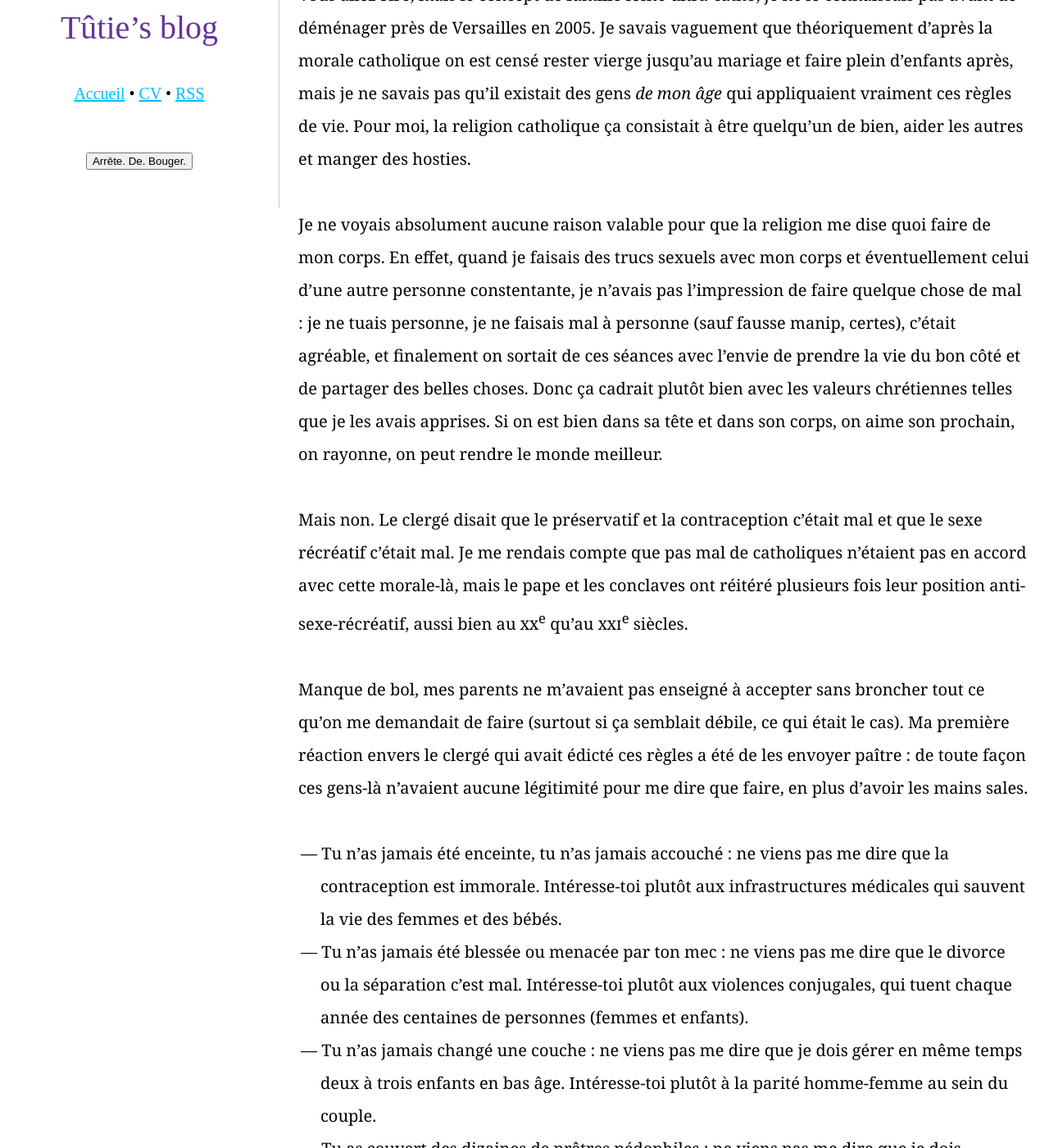
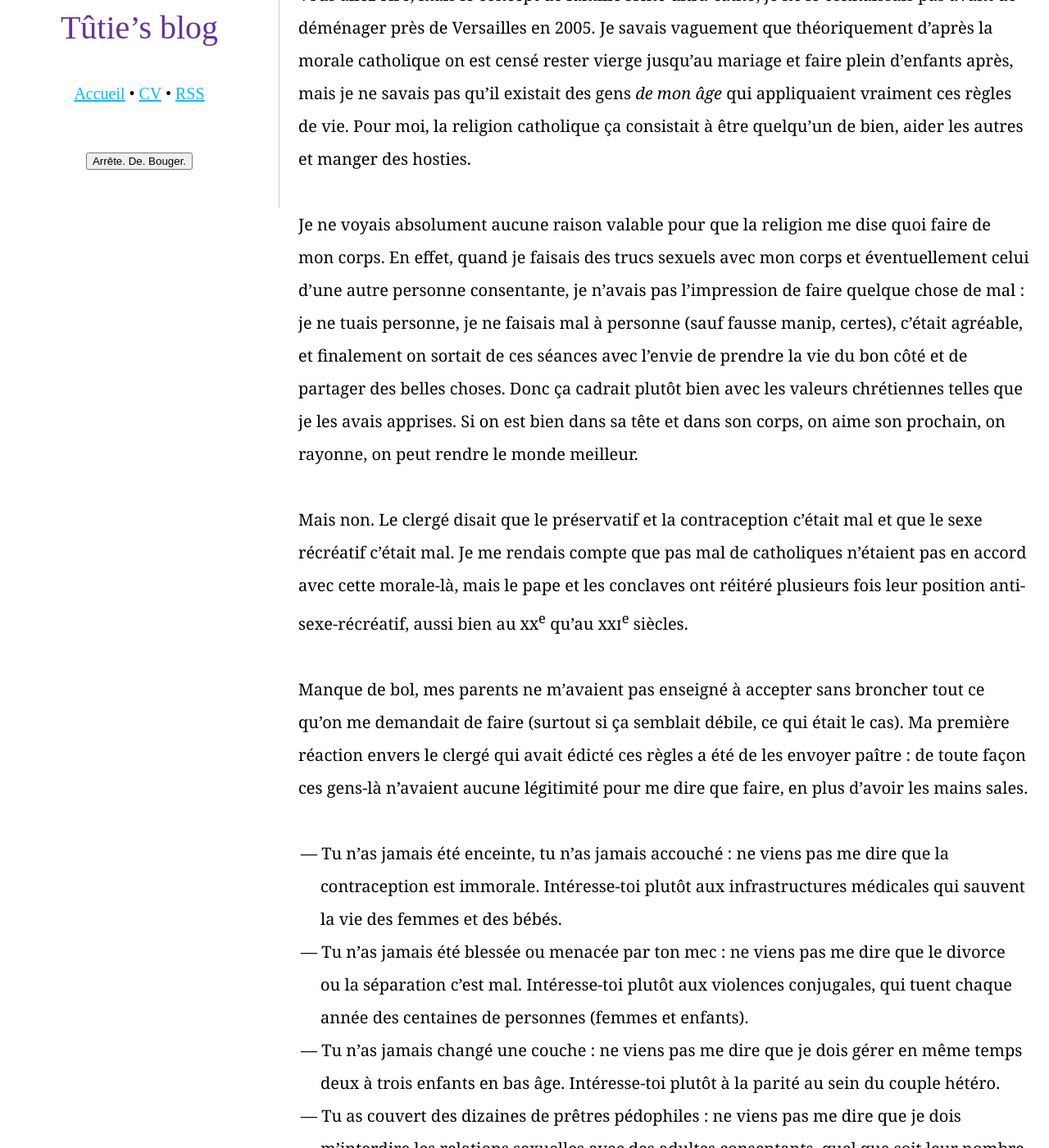
Before and after one commit to tut-tuuut/tut-tuuut.github.io, a Jekyll site: the page built from _posts/2017-07-03-ya-plus-de-morale.md, in a window 1280 px wide and 1400 px high, scrolled down 1026 px. Shown: the whole window at 82% size. Built offline with Jekyll 4.4.1, drawn with Linux system fonts in a browser that asks for light colours; some of the changed text lies outside the part shown.

Commit message:
Retouche "ya plus de morale"

```diff
--- a/_posts/2017-05-06-ya-plus-de-morale.md
+++ b/_posts/2017-07-03-ya-plus-de-morale.md
@@ -14,7 +14,7 @@ Arrivons donc au moment où je découvre qu'apparemment ça ne serait pas normal
 
 Vous allez rire, mais le concept de famille riche ultra-catho, je ne le connaissais pas avant de déménager près de Versailles en 2005. Je savais vaguement que théoriquement d'après la morale catholique on est censé rester vierge jusqu'au mariage et faire plein d'enfants après, mais je ne savais pas qu'il existait des gens _de mon âge_ qui appliquaient vraiment ces règles de vie. Pour moi, la religion catholique ça consistait à être quelqu'un de bien, aider les autres et manger des hosties.
 
-Je ne voyais absolument aucune raison valable pour que la religion me dise quoi faire de mon corps. En effet, quand je faisais des trucs sexuels avec mon corps et éventuellement celui d'une autre personne constentante, je n'avais pas l'impression de faire quelque chose de mal : je ne tuais personne, je ne faisais mal à personne (sauf fausse manip, certes), c'était agréable, et finalement on sortait de ces séances avec l'envie de prendre la vie du bon côté et de partager des belles choses. Donc ça cadrait plutôt bien avec les valeurs chrétiennes telles que je les avais apprises. Si on est bien dans sa tête et dans son corps, on aime son prochain, on rayonne, on peut rendre le monde meilleur.
+Je ne voyais absolument aucune raison valable pour que la religion me dise quoi faire de mon corps. En effet, quand je faisais des trucs sexuels avec mon corps et éventuellement celui d'une autre personne consentante, je n'avais pas l'impression de faire quelque chose de mal : je ne tuais personne, je ne faisais mal à personne (sauf fausse manip, certes), c'était agréable, et finalement on sortait de ces séances avec l'envie de prendre la vie du bon côté et de partager des belles choses. Donc ça cadrait plutôt bien avec les valeurs chrétiennes telles que je les avais apprises. Si on est bien dans sa tête et dans son corps, on aime son prochain, on rayonne, on peut rendre le monde meilleur.
 
 Mais non. Le clergé disait que le préservatif et la contraception c'était mal et que le sexe récréatif c'était mal. Je me rendais compte que pas mal de catholiques n'étaient pas en accord avec cette morale-là, mais le pape et les conclaves ont réitéré plusieurs fois leur position anti-sexe-récréatif, aussi bien au <span class="sc">xx</span><sup>e</sup> qu'au <span class="sc">xxi</span><sup>e</sup> siècles.
 
@@ -22,7 +22,7 @@ Manque de bol, mes parents ne m'avaient pas enseigné à accepter sans broncher
 
 - Tu n'as jamais été enceinte, tu n'as jamais accouché : ne viens pas me dire que la contraception est immorale. Intéresse-toi plutôt aux infrastructures médicales qui sauvent la vie des femmes et des bébés.
 - Tu n'as jamais été blessée ou menacée par ton mec : ne viens pas me dire que le divorce ou la séparation c'est mal. Intéresse-toi plutôt aux violences conjugales, qui tuent chaque année des centaines de personnes (femmes et enfants).
-- Tu n'as jamais changé une couche : ne viens pas me dire que je dois gérer en même temps deux à trois enfants en bas âge. Intéresse-toi plutôt à la parité homme-femme au sein du couple.
+- Tu n'as jamais changé une couche : ne viens pas me dire que je dois gérer en même temps deux à trois enfants en bas âge. Intéresse-toi plutôt à la parité au sein du couple hétéro.
 - Tu as couvert des dizaines de prêtres pédophiles : ne viens pas me dire que je dois m'interdire les relations sexuelles avec des adultes consentants, quel que soit leur nombre, leur sexe, leur genre. Intéresse-toi plutôt à la question du consentement.
 
 Un bon gros « fuck off », en gros. Cela dit, si on pouvait convaincre les gens juste en leur disant d'aller se faire cuire le fondement, ça se saurait. Tout en gardant en tête que des vieux schnocks en robe avec des chapeaux ridicules n'avaient effectivement aucune légitimité pour me parler de mes fesses, j'ai essayé de voir plus loin. Je me suis demandé « pourquoi » ? Pourquoi interdire la sexualité non reproductive ? Pourquoi rejeter la contraception artificielle et l'homosexualité, notamment ?
```
Also changed, not shown: other parts of _posts/2017-07-03-ya-plus-de-morale.md (+1 -1 lines).
